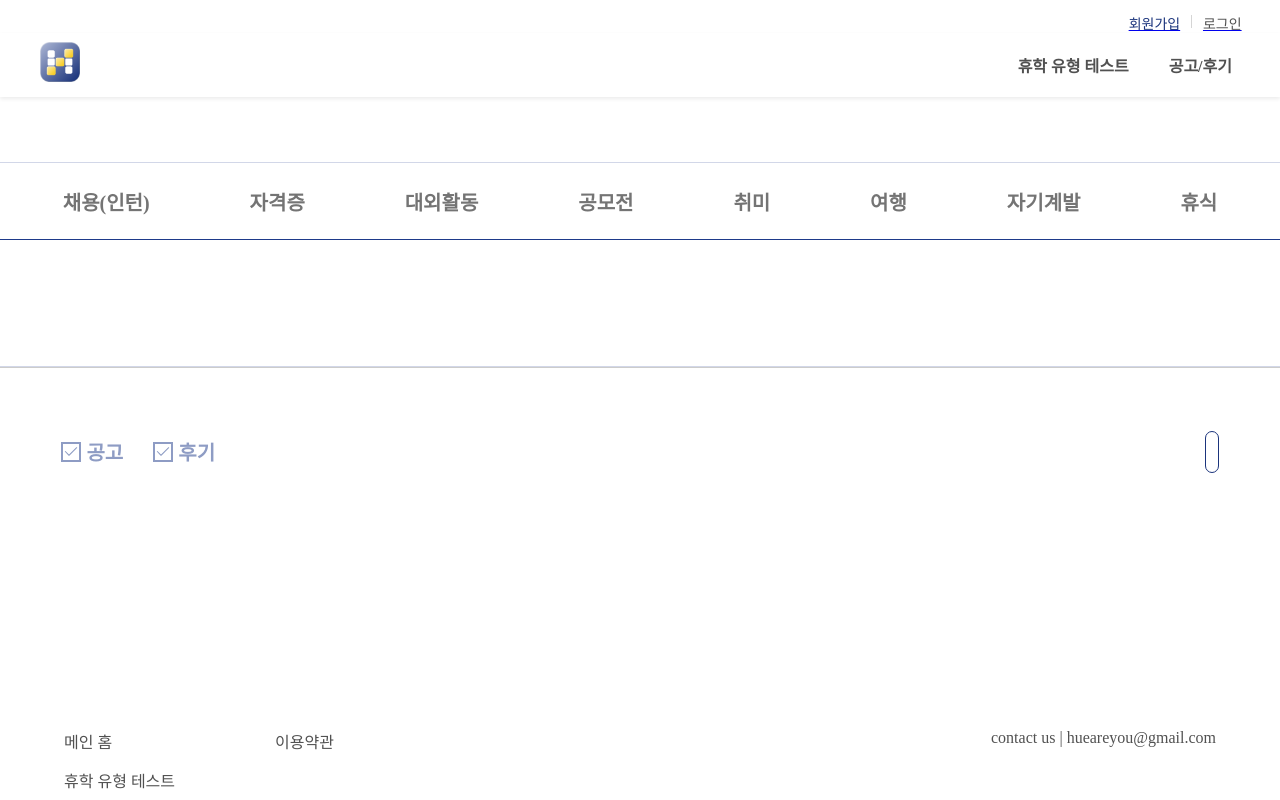
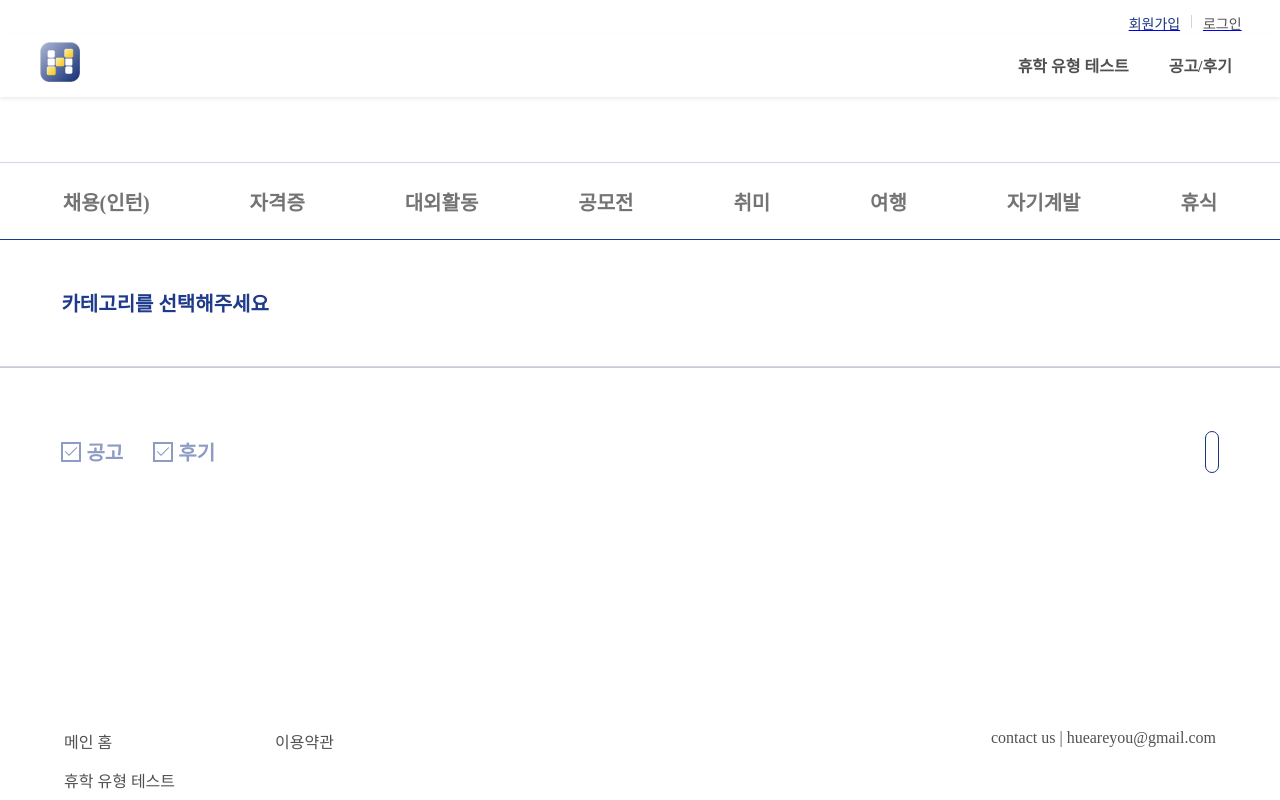
Before and after one commit to Youth-is-the-best/Youth-Client, a React (Create React App) app: page /notification in a window 1280 px wide. Shown: the top 800 px of the page. Built offline with nearby package versions, Linux system fonts and the light colour scheme; a web font is replaced by a local one.

Commit message:
feat : 경로 수정

```diff
--- a/src/pages/Home.jsx
+++ b/src/pages/Home.jsx
@@ -233,7 +233,6 @@ const Home = () => {
       navigate('/test/0');
       return;
     }
-
     viewRecommend();
     viewSaved();
     viewTypeRecommend();
--- a/src/pages/notification/Noti.jsx
+++ b/src/pages/notification/Noti.jsx
@@ -327,7 +327,9 @@ const Noti = () => {
             </Navigation>
           ))}
         </NavigationBar>
-        <Line style={{fontWeight:'900'}}>{selectedCategory}</Line>
+        <Line style={{fontWeight:'900'}}>
+          {selectedCategory ? selectedCategory : "카테고리를 선택해주세요"}
+        </Line>
         <Bar>
           <CheckDom>
             <Check onClick={() => setShowNotice(!showNotice)}>
--- a/src/pages/typetest/Result.jsx
+++ b/src/pages/typetest/Result.jsx
@@ -55,6 +55,14 @@ const Result = () => {
   const toHome = () => {
     navigate('/');
   };
+  const goBingo = () => {
+    const access_token = localStorage.getItem('access_token');
+    if (!access_token) {
+      navigate('/login');
+      return;
+    }
+    navigate("/view");
+  };
 
   return (
     <>
@@ -78,7 +86,7 @@ const Result = () => {
         </ResultInfo>
         <ButtonDom>
           <ButtonLink as="button" onClick={goShare}> <FiShare2 /> 테스트 결과 공유하기 </ButtonLink>
-          <ButtonLink as="button" style={{ backgroundColor: 'rgba(30, 58, 138, 1)', color: 'white' }} to="/bingo">
+          <ButtonLink as="button" onClick={goBingo} style={{ backgroundColor: 'rgba(30, 58, 138, 1)', color: 'white' }}>
             <FiArrowRightCircle/> 빙고판 채우러가기
           </ButtonLink>
         </ButtonDom>
```
